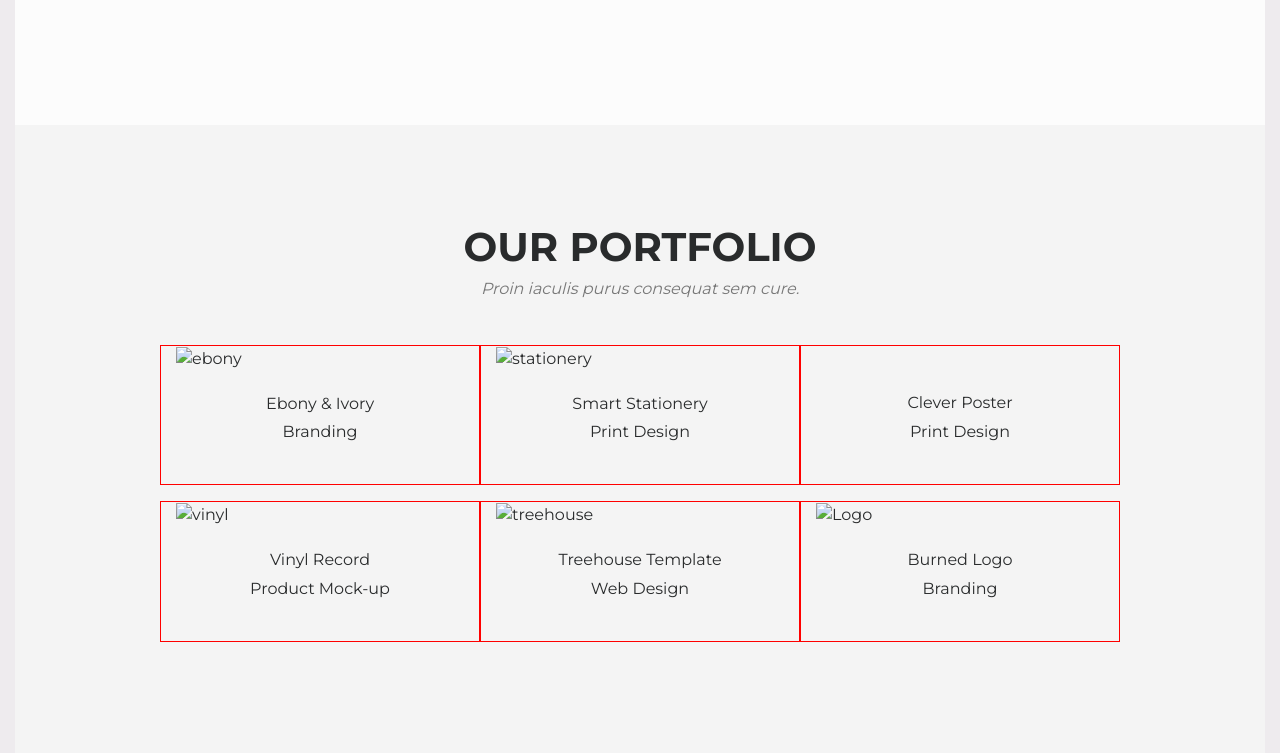
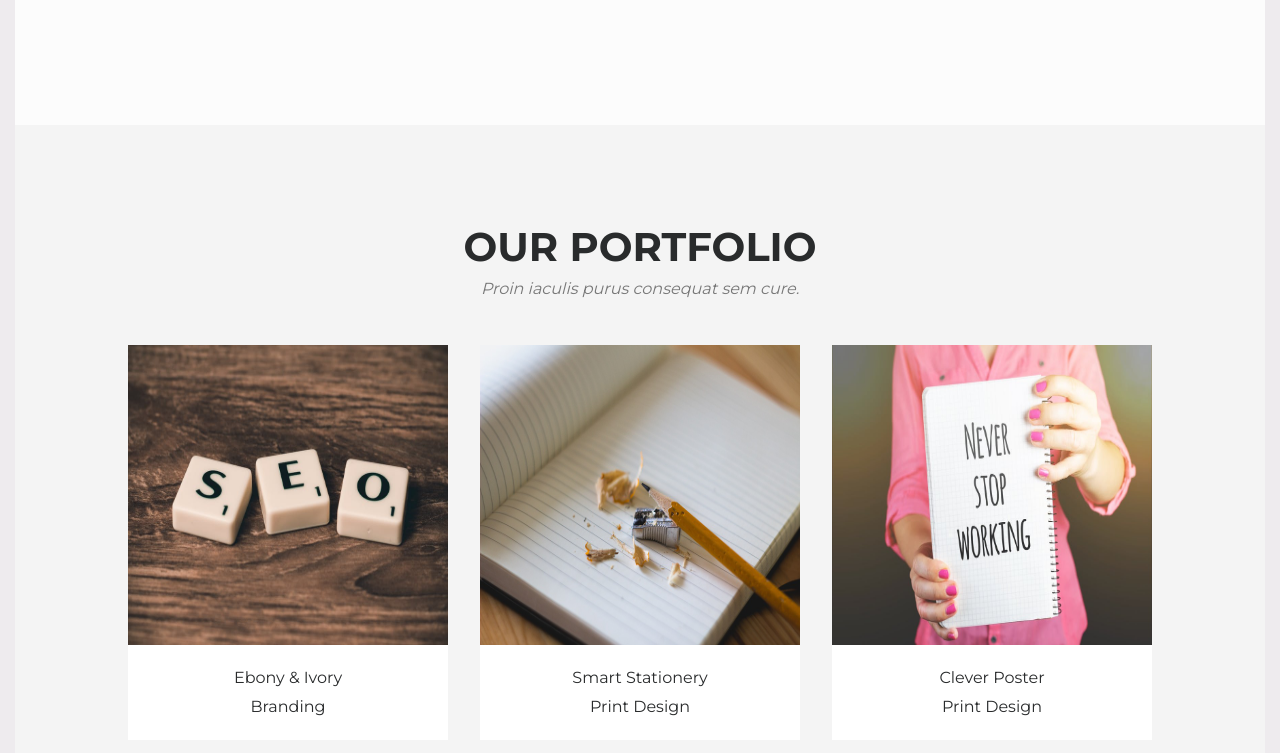
Before and after one commit to tomasz-konecki/projekt_7_8, a website: page index.html in a window 1280 px wide. Shown: the part 1165-1918 px from the top of the page. Drawn offline with nearby package versions, Linux system fonts and the light colour scheme; a script that the page names is missing.

Commit message:
Add portfolio section

```diff
--- a/css/style.css
+++ b/css/style.css
@@ -135,7 +135,7 @@ h3.meet {
 
 .portfolio {
   background: #f4f4f4;
-  height: 800px;
+  min-height: 1100px;
 }
 
 .portfolio .portfolio-title {
@@ -143,7 +143,19 @@ h3.meet {
 }
 
 .portfolio .gallery .gallery-item {
-  border: 1px solid red;
+  background: #fff;
+  width: 290px;
+  height: 395px;
+  padding: 0;
+}
+
+.portfolio .gallery .photo-box {
+  height: 300px;
+}
+
+.portfolio .gallery .photo-box img {
+  width: 100%;
+  height: 100%;
 }
 
 /* hr {
--- a/index.html
+++ b/index.html
@@ -102,7 +102,7 @@
       <!-- gallery top row -->
       <div class="photos-top row d-flex justify-content-center">
 
-        <div class="gallery-item my-2 col-8 col-md-3">
+        <div class="gallery-item my-2 mx-3 col-8 col-md-3">
           <div class="photo-box">
             <img src="img/top-1.jpg" alt="ebony">
           </div>
@@ -112,7 +112,7 @@
           </div>
         </div>
 
-        <div class="gallery-item my-2 col-8 col-md-3">
+        <div class="gallery-item my-2 mx-3 col-8 col-md-3">
           <div class="photo-box">
             <img class="img-fluid" src="img/top-2.jpg" alt="stationery">
           </div>
@@ -122,7 +122,7 @@
           </div>
         </div>
 
-        <div class="gallery-item my-2 col-8 col-md-3">
+        <div class="gallery-item my-2 mx-3 col-8 col-md-3">
           <div class="photo-box">
             <img class="img-fluid" src="img/top-3.jpg" alt="">
           </div>
@@ -137,7 +137,7 @@
       <!-- gallery bottom row -->
       <div class="photos-bottom row d-flex justify-content-center">
 
-        <div class="gallery-item my-2 col-8 col-md-3">
+        <div class="gallery-item my-2 mx-3 col-8 col-md-3">
           <div class="photo-box">
             <img src="img/bottom-1.png" alt="vinyl">
           </div>
@@ -147,7 +147,7 @@
           </div>
         </div>
 
-        <div class="gallery-item my-2 col-8 col-md-3">
+        <div class="gallery-item my-2 mx-3 col-8 col-md-3">
           <div class="photo-box">
             <img class="img-fluid" src="img/bottom-2.jpg" alt="treehouse">
           </div>
@@ -157,7 +157,7 @@
           </div>
         </div>
 
-        <div class="gallery-item my-2 col-8 col-md-3">
+        <div class="gallery-item my-2 mx-3 col-8 col-md-3">
           <div class="photo-box">
             <img class="img-fluid" src="img/bottom-3.jpg" alt="Logo">
           </div>
```
Also changed, not shown: img/bottom-1.png (added), img/bottom-2.jpg (added), img/bottom-3.jpg (added), img/desk-2.jpg (added), img/logo-1.jpeg (added), img/stat-1.jpg (added), img/top-1.jpg (added), img/top-2.1.jpg (added), img/top-2.jpg (added), img/top-3.jpg (added), img/vinyl-1.jpg (added), img/vinyl-3.png (added).
